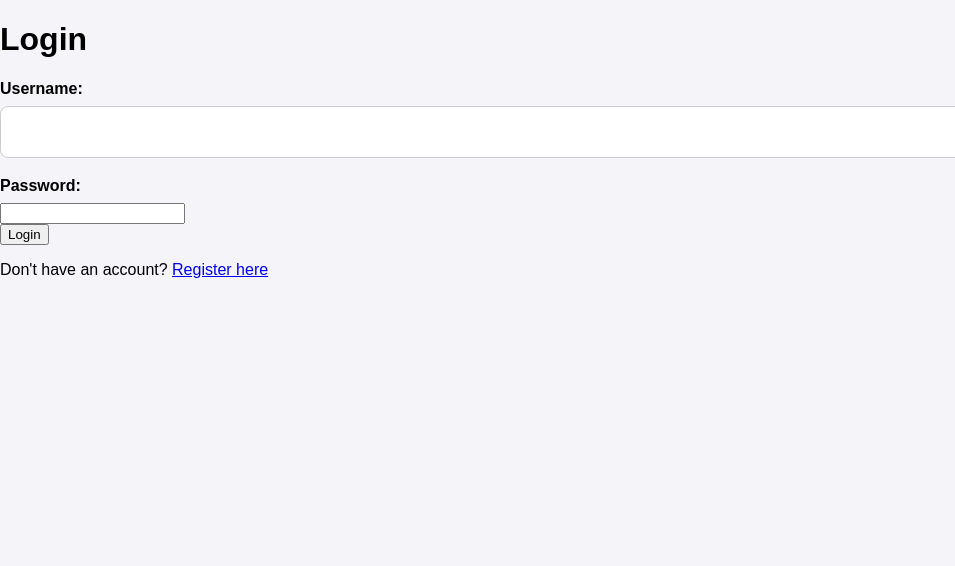
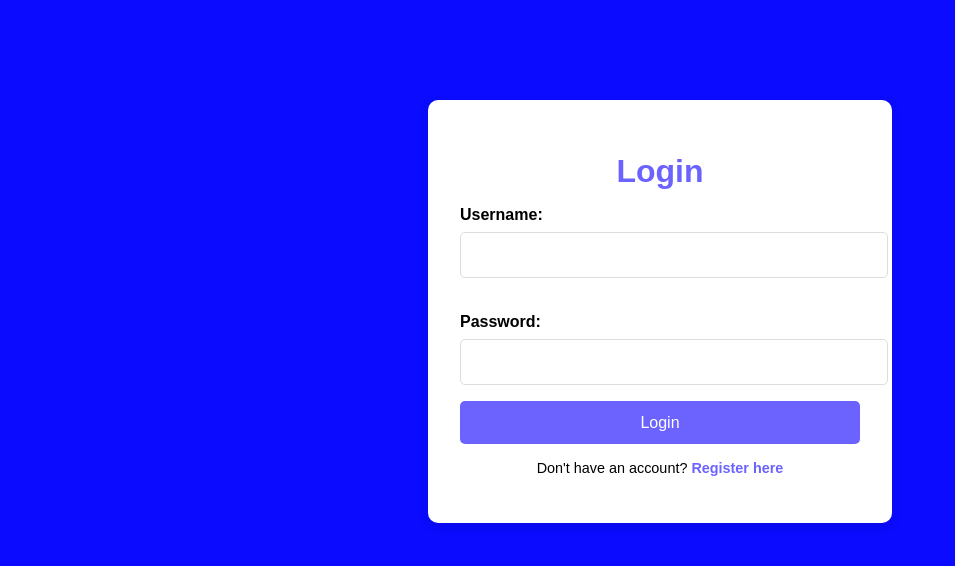
Before and after one commit to MetaKirbSter/CS_351_Final, a PHP site: page /login.php in a window 1320 px wide; the page is wider, and only the part inside the window is pictured. Shown: the top 566 px of that part, without its empty margins (0-955 px from the left). Run offline with PHP 8.4, Linux system fonts and the light colour scheme.

Commit message:
further tweaks

```diff
--- a/login.php
+++ b/login.php
@@ -30,23 +30,28 @@ if ($_SERVER['REQUEST_METHOD'] == 'POST') {
 </head>
 <body>
     <div class="auth-container">
-        <h1>Login</h1>
+        <h1 class="auth-title">Login</h1>
+
         <?php if ($error_message): ?>
-            <div class="error"><?php echo htmlspecialchars($error_message); ?></div>
+            <div class="error-message">
+                <?php echo htmlspecialchars($error_message); ?>
+            </div>
         <?php endif; ?>
 
         <form method="POST" action="" class="auth-form">
-            <div>
+            <div class="form-group">
                 <label for="username">Username:</label>
                 <input type="text" id="username" name="username" required>
             </div>
-            <div>
+            <div class="form-group">
                 <label for="password">Password:</label>
                 <input type="password" id="password" name="password" required>
             </div>
-            <button type="submit" name="login">Login</button>
+            <button type="submit" name="login" class="auth-button">Login</button>
         </form>
-        <p>Don't have an account? <a href="register.php">Register here</a></p>
+        <p class="auth-text">
+            Don't have an account? <a href="register.php">Register here</a>
+        </p>
     </div>
 </body>
 </html>
--- a/styles.css
+++ b/styles.css
@@ -1,8 +1,9 @@
+/*GPT assisted considerably with styles*/
 body {
    font-family: 'Arial', sans-serif;
    margin: 0;
    padding: 0;
-   background-color: #f4f4f9;
+   background-color: rgb(11, 11, 256);
 }
 
 .hero {
@@ -131,3 +145,201 @@ table tr:hover {
 .delete-btn:hover {
    background-color: #ff3333;
 }
+
+/* Authentication Container */
+.auth-container {
+   max-width: 400px;
+   margin: 100px auto;
+   background: white;
+   padding: 2rem;
+   border-radius: 10px;
+   box-shadow: 0 4px 12px rgba(0, 0, 0, 0.1);
+   text-align: center;
+}
+
+/* Title Styling */
+.auth-title {
+   font-size: 2rem;
+   color: #6c63ff;
+   margin-bottom: 1rem;
+   font-weight: bold;
+}
+
+/* Error Message */
+.error-message {
+   background-color: #ff4d4d;
+   color: white;
+   padding: 0.8rem;
+   border-radius: 5px;
+   margin-bottom: 1rem;
+   font-size: 0.9rem;
+}
+
+/* Form Styling */
+.auth-form {
+   display: flex;
+   flex-direction: column;
+   gap: 1rem;
+}
+
+.form-group {
+   text-align: left;
+}
+
+label {
+   font-weight: bold;
+   margin-bottom: 0.5rem;
+   display: block;
+}
+
+input[type="text"],
+input[type="password"] {
+   width: 100%;
+   padding: 0.8rem;
+   border: 1px solid #ddd;
+   border-radius: 5px;
+   font-size: 1rem;
+}
+
+input[type="text"]:focus,
+input[type="password"]:focus {
+   border-color: #6c63ff;
+   outline: none;
+   box-shadow: 0 0 5px rgba(108, 99, 255, 0.5);
+}
+
+/* Button Styling */
+.auth-button {
+   padding: 0.8rem;
+   font-size: 1rem;
+   background-color: #6c63ff;
+   color: white;
+   border: none;
+   border-radius: 5px;
+   cursor: pointer;
+   transition: background-color 0.3s ease, transform 0.2s ease;
+}
+
+.auth-button:hover {
+   background-color: #a1a1ff;
+   transform: scale(1.05);
+}
+
+/* Auth Text */
+.auth-text {
+   margin-top: 1rem;
+   font-size: 0.9rem;
+}
+
+.auth-text a {
+   color: #6c63ff;
+   text-decoration: none;
+   font-weight: bold;
+}
+
+.auth-text a:hover {
+   text-decoration: underline;
+}
+
+/* Form Container */
+.form-container {
+   max-width: 500px;
+   margin: 100px auto;
+   background: white;
+   padding: 2rem;
+   border-radius: 10px;
+   box-shadow: 0 4px 12px rgba(0, 0, 0, 0.1);
+   text-align: center;
+}
+
+/* Title and Subtitle */
+.form-title {
+   font-size: 2rem;
+   margin-bottom: 0.5rem;
+   color: #6c63ff;
+   font-weight: bold;
+}
+
+.form-subtitle {
+   font-size: 1rem;
+   color: #666;
+   margin-bottom: 1.5rem;
+}
+
+/* Form Styling */
+.info-form {
+   display: flex;
+   flex-direction: column;
+   gap: 1rem;
+}
+
+.form-group {
+   text-align: left;
+}
+
+label {
+   font-weight: bold;
+   margin-bottom: 0.5rem;
+   display: block;
+}
+
+input[type="text"],
+input[type="email"] {
+   width: 100%;
+   padding: 0.8rem;
+   border: 1px solid #ddd;
+   border-radius: 5px;
+   font-size: 1rem;
+}
+
+input[type="text"]:focus,
+input[type="email"]:focus {
+   border-color: #6c63ff;
+   outline: none;
+   box-shadow: 0 0 5px rgba(108, 99, 255, 0.5);
+}
+
+/* Submit Button */
+.form-button {
+   padding: 0.8rem;
+   font-size: 1rem;
+   background-color: #6c63ff;
+   color: white;
+   border: none;
+   border-radius: 5px;
+   cursor: pointer;
+   transition: background-color 0.3s ease, transform 0.2s ease;
+}
+
+.form-button:hover {
+   background-color: #a1a1ff;
+   transform: scale(1.05);
+}
+
+/* Thank You Message */
+.thank-you-message {
+   background-color: #f4f4f9;
+   padding: 1rem;
+   border: 1px solid #6c63ff;
+   border-radius: 5px;
+   margin-top: 1rem;
+   text-align: left;
+}
+
+/* Navigation Links */
+.nav-links {
+   margin-top: 2rem;
+   display: flex;
+   justify-content: space-around;
+}
+
+.nav-links a {
+   color: #6c63ff;
+   text-decoration: none;
+   font-weight: bold;
+   transition: color 0.3s ease;
+}
+
+.nav-links a:hover {
+   color: #a1a1ff;
+}
```
Also changed, not shown: other parts of styles.css (+19 -6 lines), index.php (+39 -30 lines).
